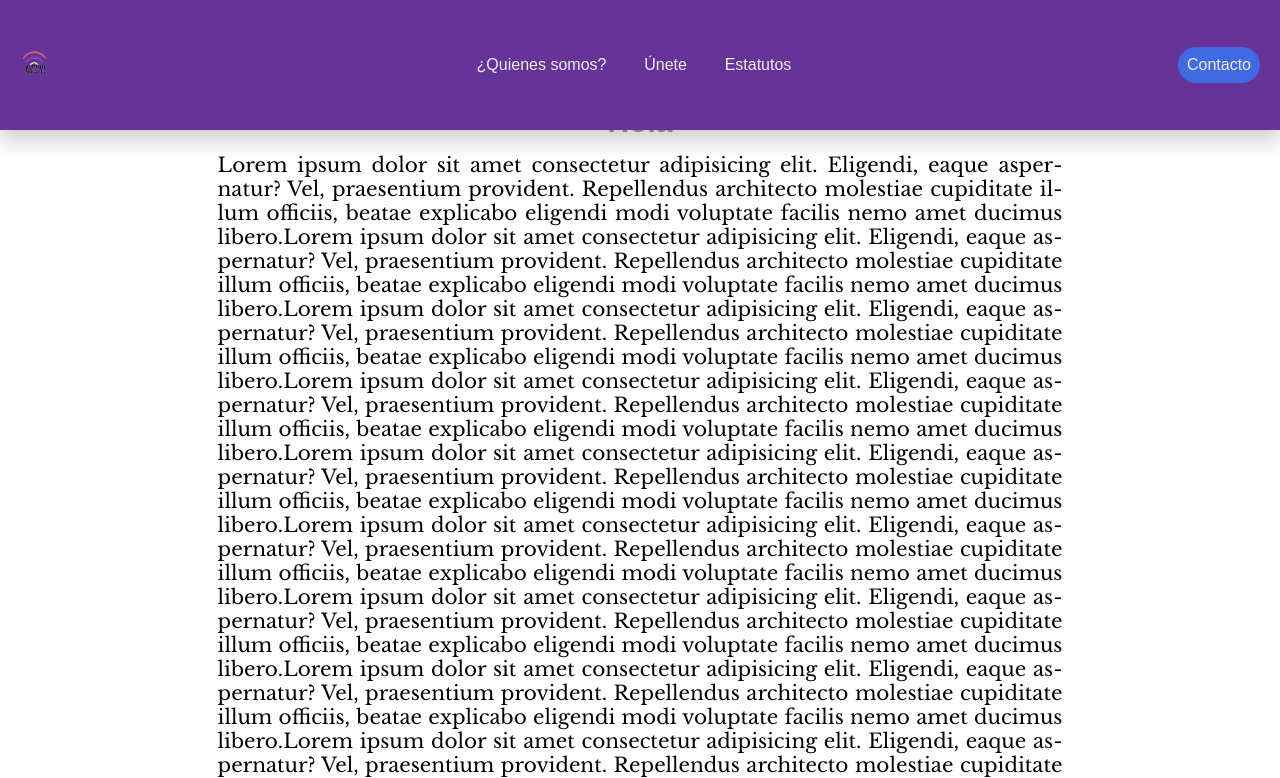
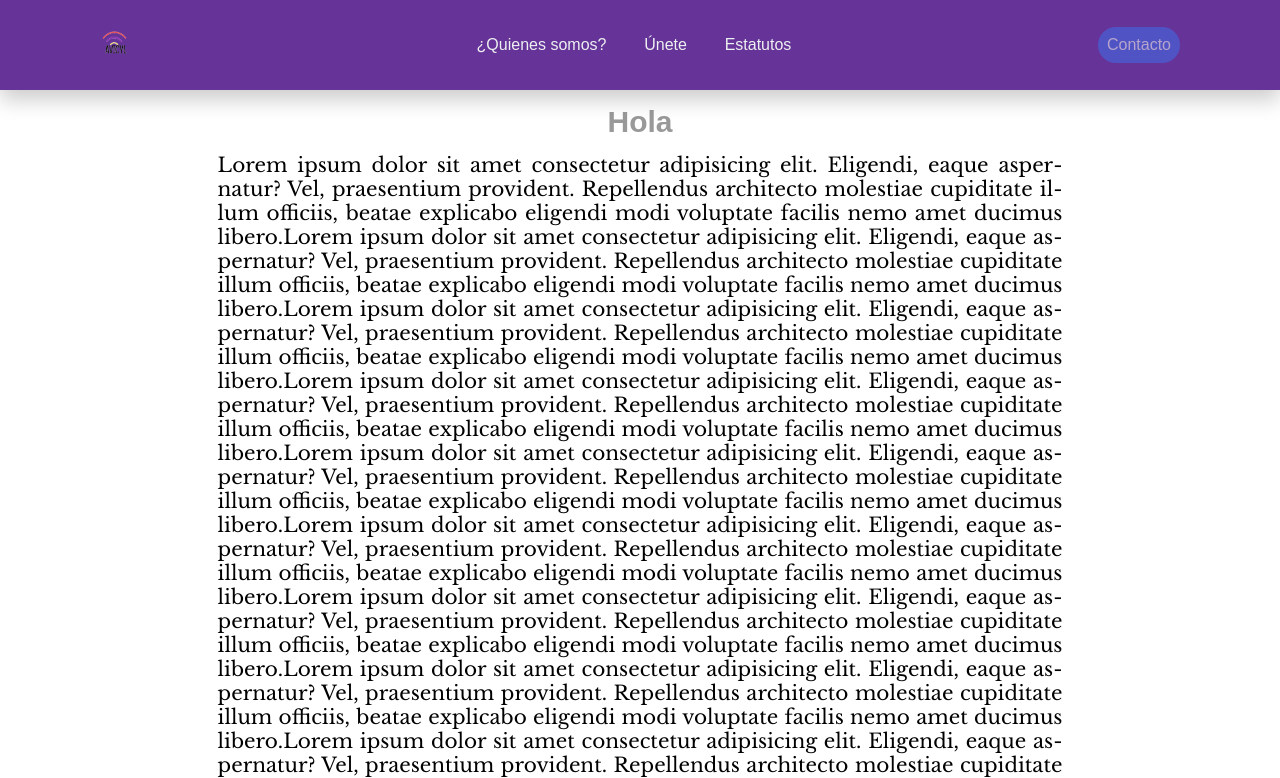
Before and after one commit to seniorglez/avicyl, a plain HTML site: page index.html in a window 1280 px wide. In both pictures the pointer is over the button "Contacto". Shown: the top 778 px of the page. Drawn offline with nearby package versions, Linux system fonts and the light colour scheme; a web font is replaced by a local one.

Commit message:
Navbar done for now

```diff
--- a/style.css
+++ b/style.css
@@ -2,13 +2,13 @@
 header {
   box-sizing: border-box;
   margin: 0;
+  padding: 0em 5em;
   background-color: rebeccapurple;
   box-shadow: 0 10px 20px 0 rgba(0, 0, 0, 0.2);
   display: flex;
   flex-direction: row;
   justify-content: space-between;
   align-items: center;
-  padding: 1em;
   width: 100%;
   top:0;
   position: fixed;
@@ -52,6 +52,10 @@ header button {
   border-radius: 50px;
   cursor: pointer;
   transition: all 0.3s ease 0s;
+}
+
+header button:hover {
+  opacity: 0.6;
 }
 
 body {
```
